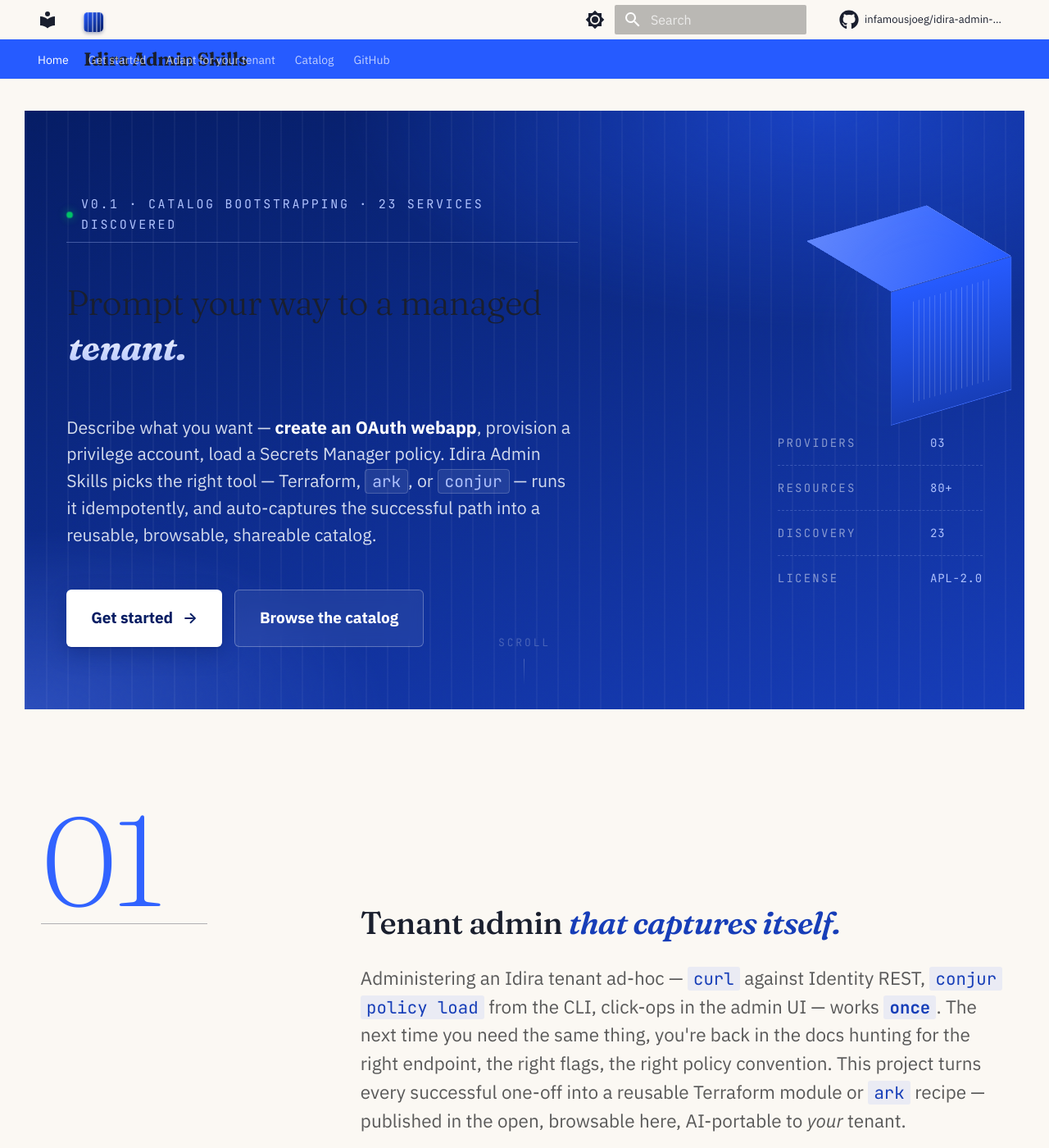
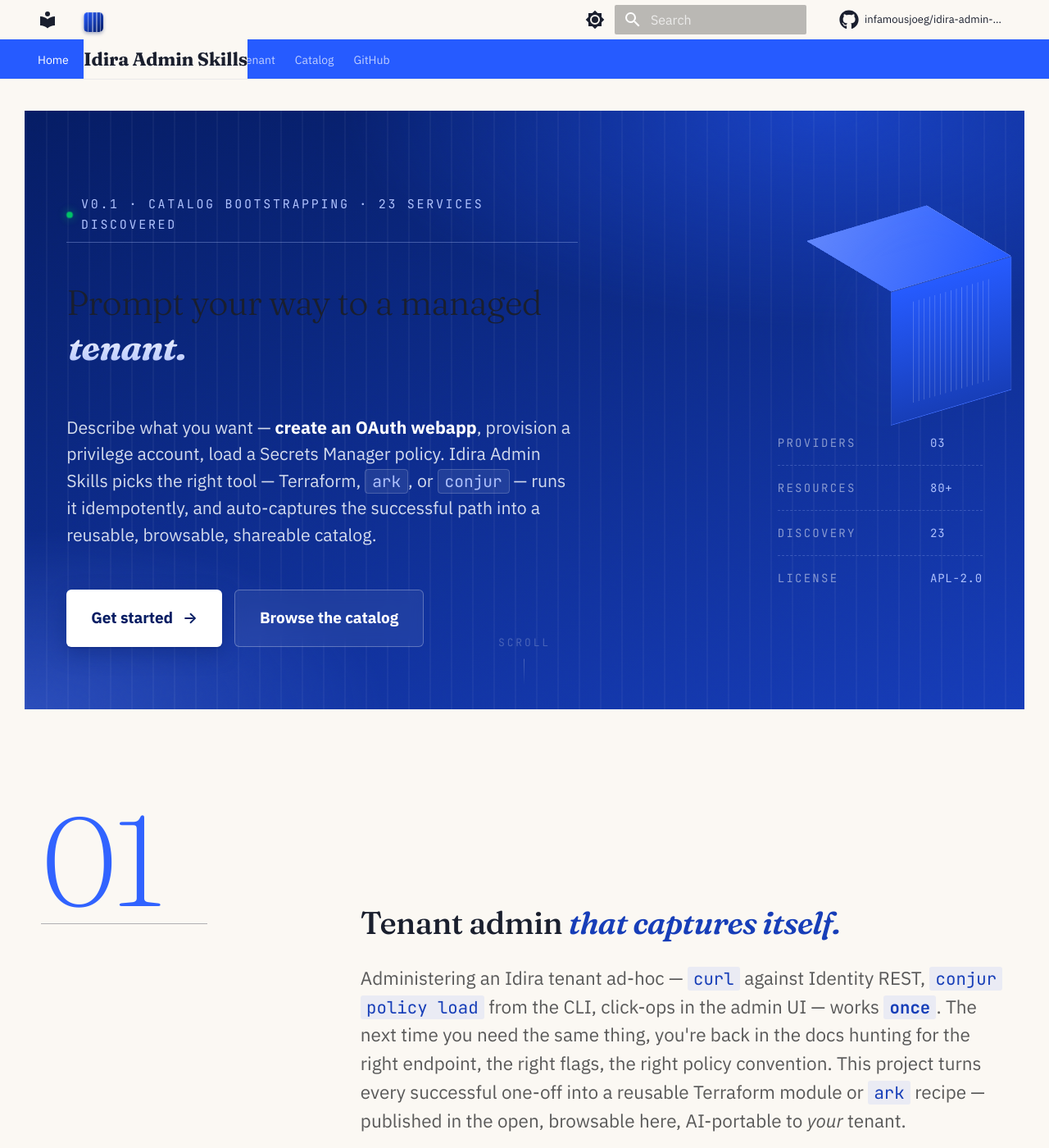
Before and after one commit to infamousjoeg/idira-admin-skills, an MkDocs documentation site: the page built from docs/index.md, in a window 1280 px wide and 1400 px high. Shown: the whole window at 82% size. Built offline with MkDocs 1.6.1 and Material for MkDocs 9.7.7, drawn with Linux system fonts in a browser that asks for light colours; some web fonts are replaced; comment, search, counter and statistics services are not loaded.

Commit message:
fix(docs): header wordmark overlapping tabs row on desktop
Material's `.md-header__topic` (the title that slides into the tabs row on
scroll) was visible at all times because our custom hero `<h1>` lives outside
`<article>`, so Material's "is the page h1 above the fold?" detection never
fires and the topic stays permanently visible. With `navigation.tabs.sticky`
enabled, that puts the wordmark at the same y-coordinate as the tabs row, and
since the topic had a transparent background, the tabs bled through it.

Fix: give `.md-header__topic` the same background as `.md-header` (cream in
light mode, deep blue in dark) and bump its z-index above the tabs (3 -> 5)
so the cover-up is opaque.

Reported by Joe with a screenshot at desktop width 2026-05-21.

🤖 Generated with [Claude Code](https://claude.com/claude-code)

Co-Authored-By: Claude Opus 4.7 (1M context) <noreply@anthropic.com>

```diff
--- a/docs/stylesheets/idira.css
+++ b/docs/stylesheets/idira.css
@@ -160,6 +160,20 @@ body, .md-typeset {
   background: #060A1A;
   color: #E5EAF5;
   border-bottom-color: #1B2340;
+}
+
+/* Material's `.md-header__topic` is a position:absolute "title that slides into the
+   tabs row on scroll". With `navigation.tabs.sticky`, this overlaps the tabs row
+   when the page's <h1> isn't where Material expects it (our custom hero h1 is
+   outside <article>, so Material can never find it and keeps the topic visible).
+   Give it an opaque background + higher z-index so when it does cover the tabs,
+   it covers them cleanly instead of bleeding through. */
+.md-header__topic {
+  background-color: var(--idira-cream);
+  z-index: 5;
+}
+[data-md-color-scheme="slate"] .md-header__topic {
+  background-color: #060A1A;
 }
 
 .md-header__title {
```
